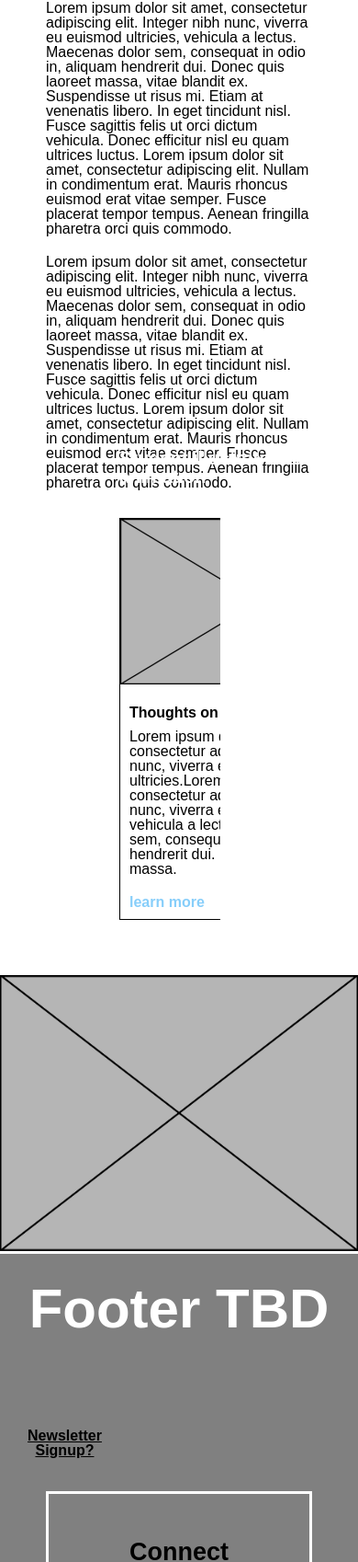
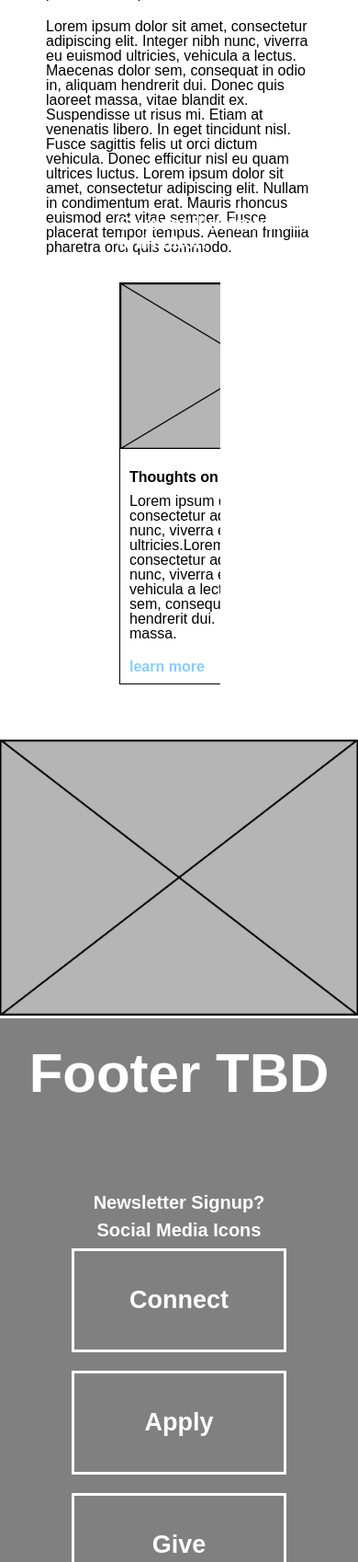
Before and after one commit to Artists-for-Humanity/BAA-prototype, a PHP site: page /about in a window 390 px wide. Shown: the part 4802-6500 px from the top of the page at 92% size. Run offline with PHP 8.4, Linux system fonts and the light colour scheme.

Commit message:
cleaned out more code and fixed footer

```diff
--- a/site/about/hero.php
+++ b/site/about/hero.php
@@ -5,9 +5,6 @@
   <div class="placeholder-image">
     <img src="../assets/images/placeholder-image-rectangle.png" alt="placeholder-image-rectangle">
   </div>
-      <div class="about-title-mobile">
-        <h1><?php print $text; ?></h1>
-      </div>
   <div class="about-title">
     <h1><?php print $text; ?></h1>
   </div>
--- a/site/about/index.php
+++ b/site/about/index.php
@@ -171,7 +171,6 @@
   <div class="information">
     <div class="info-box-wrapper">
       <div class="info-box-row">
-        <div class="info-sub-row">
         <div class="story-box">
           <div class="info-box-h1">
             <h1>6</h1>
@@ -230,7 +229,6 @@
             <p>Lorem ipsum dolor sit amet, consectetur adipiscing elit. Integer nibh nunc, viverra eu euismod
               ultricies,
               vehicula a lectus</p>
-            </div>
           </div>
         </div>
       </div>
@@ -357,17 +355,12 @@
       <div class="footer-title">
         <h2>Footer TBD</h2>
       </div>
-      <!-- MOBILE FOOTER -->
-      <?php include "mobile-footer.php" ?>
-      <!-- MOBILE FOOTER -->
-      <div class="footer-more">
-        <h1>Learn More</h1>
-      </div>
+      <div class="footer-bottom-items">
         <div class="footer-items-row">
-        <div class="footer-items-1">
+          <div class="footer-items">
             <h3>Newsletter Signup?</h3>
           </div>
-        <div class="footer-items-2">
+          <div class="footer-items">
             <h4>Social Media Icons</h4>
           </div>
         </div>
@@ -387,9 +380,10 @@
               <h5>Give</h5>
             </div>
           </div>
-        <div class="visiter-border-1">
+          <div class="visiter-border-shop">
             <div class="visiter-options-card">
               <h5>Shop</h5>
+            </div>
           </div>
         </div>
       </div>
--- a/site/about/mobile-footer.php
+++ /dev/null
@@ -1,30 +0,0 @@
-<div class="footer-items-mobile-row">
-        <div class="footer-items-mobile-1">
-          <h3>Newsletter Signup?</h3>
-        </div>
-        <div class="footer-items-mobile-2">
-          <h4>Social Media Icons</h4>
-        </div>
-      </div>
-      <div class="visiter-option-mobile-row">
-        <div class="visiter-border-mobile">
-          <div class="visiter-options-card-mobile">
-            <h5>Connect</h5>
-          </div>
-        </div>
-        <div class="visiter-border-mobile">
-          <div class="visiter-options-card-mobile">
-            <h5>Apply</h5>
-          </div>
-        </div>
-        <div class="visiter-border-mobile">
-          <div class="visiter-options-card-mobile">
-            <h5>Give</h5>
-          </div>
-        </div>
-        <div class="visiter-border-mobile-shop">
-          <div class="visiter-options-card-mobile">
-            <h5>Shop</h5>
-          </div>
-        </div>
-      </div>
--- a/site/about/styles.css
+++ b/site/about/styles.css
@@ -171,7 +171,7 @@
  /* HISTORY ROW ONTOP */
 
  .story-box {
-     padding: 50px 200px 50px 200px;
+     padding: 50px 50px 50px 50px;
      background-color: lightgray;
      text-align: center;
      margin: 20px;
@@ -182,10 +182,9 @@
      text-align: center;
  }
 
- .info-sub-row {
+ .info-box-row {
      display: grid;
-     grid-template-columns: 30% 30% 30%;
-     grid-template-rows: 50% 50%;
+     grid-template-columns: repeat(3, 1fr);
      column-gap: 50px;
      row-gap: 40px;
      margin-bottom: 50px;
@@ -308,7 +307,7 @@
      margin-left: 710px;
      color: white;
      font-size: 25px;
-     top: 200px;
+     top: 150px;
  }
 
 
@@ -331,16 +330,20 @@
  .footer-items-row {
      display: flex;
      flex-direction: row;
-     margin-left: 400px;
+     justify-content: space-between;
  }
 
- .footer-items-1 {
+ .footer-bottom-items {
+     display: inline-block;
+
+ }
+
+ .footer-items {
      font-size: 20px;
      color: white;
-     margin-right: 555px;
  }
 
- .footer-items-2 {
+ .footer-items {
      font-size: 20px;
      color: white;
  }
@@ -350,24 +353,23 @@
      color: white;
      padding: 40px 60px 40px 60px;
      border: 3px white solid;
-     margin: 20px;
  }
 
- .visiter-border-1 {
+ .visiter-border-shop {
      font-size: 27px;
      color: black;
      padding: 40px 80px 40px 80px;
      border: 3px white solid;
-     margin: 20px;
      background-color: white;
  }
 
  .visiter-option-row {
      display: flex;
      flex-direction: row;
-     margin-left: 355px;
+     justify-content: center;
      margin-bottom: 100px;
-
+     column-gap: 30px;
+     margin-top: 10px;
  }
 
  /* Desktop */
@@ -384,25 +386,10 @@
          display: none;
      }
 
-     .footer-more {
-         display: none;
-     }
-
-     .footer-items-mobile-row {
-         display: none;
-     }
-
-     .about-title-mobile {
-         display: none;
-     }
-
      .placeholder-tall-image img {
          display: none;
      }
 
-     .student-work-mobile {
-         display: none;
-     }
 
      .mobile-menu-nav {
          display: none;
@@ -428,35 +415,7 @@
          display: none;
      }
 
-     .footer-items-row {
-         display: none;
-     }
-
-     .visiter-option-row {
-         display: none;
-     }
-
-     .visiter-border {
-         display: none;
-     }
-
-     .visiter-options-card {
-         display: none;
-     }
-
      .about-title {
-         display: none;
-     }
-
-     .visiter-border-1 {
-         display: none;
-     }
-
-     .footer-items-1 {
-         display: none;
-     }
-
-     .footer-items-2 {
          display: none;
      }
 
@@ -527,48 +486,23 @@
      /* STUDENT WORK */
      .student-work {
          position: absolute;
-         top: 5290px;
+         top: 5035px;
          color: white;
          margin-left: 130px;
          font-size: 20px;
      }
 
      /* APPROACH ROW */
-     .visiter-options-card-mobile {
-         padding: 50px 25px 50px 25px;
+     .visiter-option-row {
+         display: grid;
+         grid-template-columns: 1;
+         grid-template-rows: 4;
+         row-gap: 20px;
      }
 
-     .visiter-border-mobile {
-         font-size: 27px;
-         border: 3px white solid;
-         margin: 20px;
+     .footer-items-row {
+         flex-direction: column;
+         row-gap: 10px;
      }
 
-     .visiter-border-mobile-shop {
-         font-size: 27px;
-         border: 3px white solid;
-         margin: 20px;
-         background-color: white;
-     }
-
-     .footer-more {
-         color: lightskyblue;
-         margin-right: 410px;
-         text-decoration: underline;
-     }
-
-     .footer-items-mobile-row {
-         display: flex;
-         flex-direction: row;
-     }
-
-     .footer-items-mobile-1 {
-         margin-right: 280px;
-         text-decoration: underline;
-     }
-
-     .footer-items-mobile-2 {
-         text-decoration: underline;
-         margin-right: 5px;
-     }
  }
```
Lines whose indentation alone changed are shown as unchanged.
